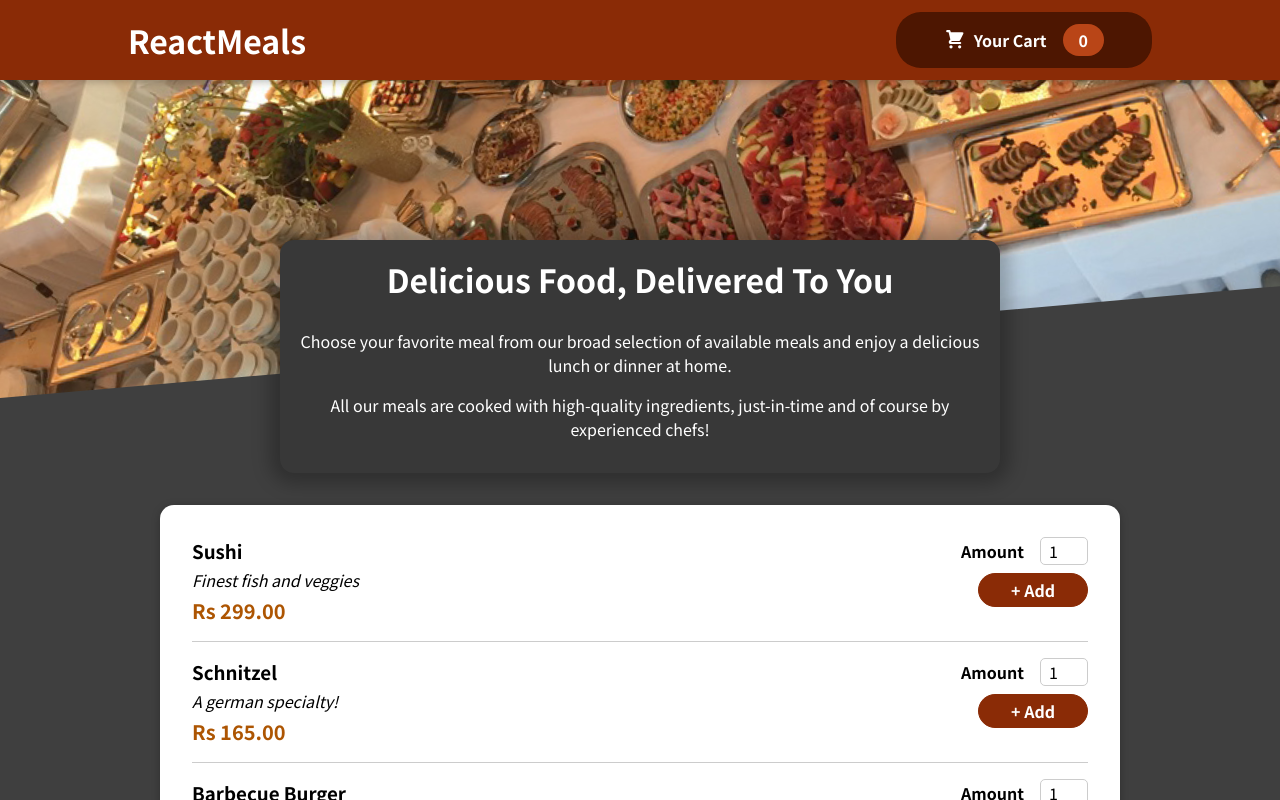
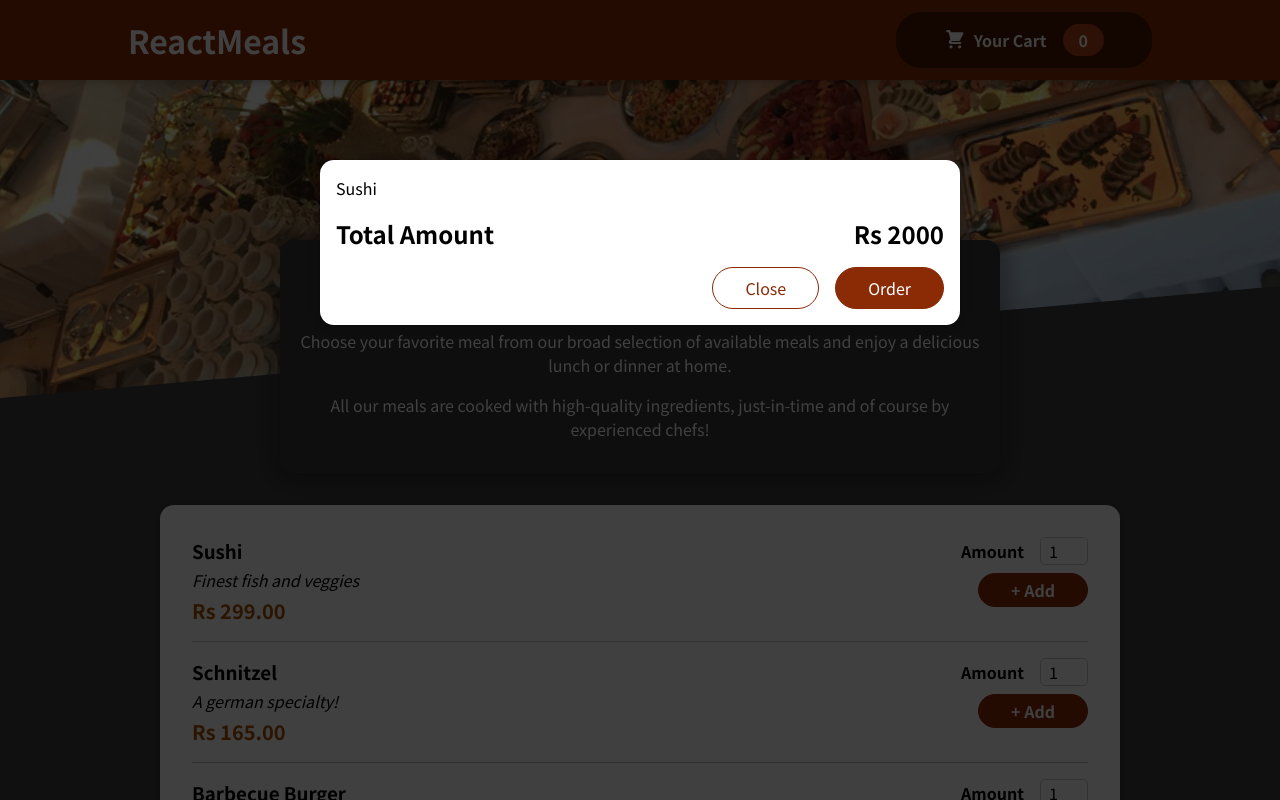
Before and after one commit to codingpartnerNB/restaurant-app-sharpener, a React (Create React App) app: page / in a window 1280 px wide. Shown: the top 800 px of the page. Built offline with nearby package versions, Linux system fonts and the light colour scheme.

Commit message:
Making Cart

```diff
--- a/public/index.html
+++ b/public/index.html
@@ -28,6 +28,7 @@
   </head>
   <body>
     <noscript>You need to enable JavaScript to run this app.</noscript>
+    <div id="overlay"></div>
     <div id="root"></div>
     <!--
       This HTML file is a template.
--- a/src/App.js
+++ b/src/App.js
@@ -1,10 +1,12 @@
 import React, {Fragment} from 'react';
 import Header from './components/Layout/Header';
 import Meals from './components/Meals/Meals';
+import Cart from './components/Cart/Cart';
 
 function App() {
   return (
     <Fragment>
+      <Cart />
       <Header />
       <main>
         <Meals />
--- /dev/null
+++ b/src/components/Cart/Cart.js
@@ -0,0 +1,21 @@
+import styles from './Cart.module.css';
+import Modal from '../UI/Modal';
+
+const Cart = (props)=>{
+    const cartItems = <ul className={styles['cart-items']}>{[{id: "c1", name: "Sushi", amount: 2, price: 200}].map((item)=> <li>{item.name}</li>)}</ul>;
+    return(
+        <Modal>
+            {cartItems}
+            <div className={styles.total}>
+                <span>Total Amount</span>
+                <span>Rs 2000</span>
+            </div>
+            <div className={styles.actions}>
+                <button className={styles['button--alt']}>Close</button>
+                <button className={styles.button}>Order</button>
+            </div>
+        </Modal>
+    );
+}
+
+export default Cart;
--- /dev/null
+++ b/src/components/Cart/Cart.module.css
@@ -0,0 +1,46 @@
+.cart-items {
+    list-style: none;
+    margin: 0;
+    padding: 0;
+    max-height: 20rem;
+    overflow: auto;
+}
+
+.total {
+    display: flex;
+    justify-content: space-between;
+    align-items: center;
+    font-weight: bold;
+    font-size: 1.5rem;
+    margin: 1rem 0;
+}
+
+.actions {
+    text-align: right;
+}
+
+.actions button {
+    font: inherit;
+    cursor: pointer;
+    background-color: transparent;
+    border: 1px solid #8a2b06;
+    padding: 0.5rem 2rem;
+    border-radius: 25px;
+    margin-left: 1rem;
+}
+
+.actions button:hover,
+.actions button:active {
+    background-color: #5a1a01;
+    border-color: #5a1a01;
+    color: white;
+}
+
+.actions .button--alt {
+    color: #8a2b06;
+}
+
+.actions .button {
+    background-color: #8a2b06;
+    color: white;
+}
--- /dev/null
+++ b/src/components/UI/Modal.js
@@ -0,0 +1,24 @@
+import React from 'react';
+import ReactDOM from 'react-dom';
+import styles from './Modal.module.css';
+
+const Backdrop = props =>{
+    return <div className={styles.backdrop} />
+}
+
+const ModalOverlay = props =>{
+    return <div className={styles.modal}>
+        <div className={styles.content}>{props.children}</div>
+    </div>
+}
+
+const Modal = (props)=>{
+    return(
+        <React.Fragment>
+            {ReactDOM.createPortal(<Backdrop />, document.getElementById('overlay'))}
+            {ReactDOM.createPortal(<ModalOverlay>{props.children}</ModalOverlay>, document.getElementById('overlay'))}
+        </React.Fragment>
+    );
+}
+
+export default Modal;
--- /dev/null
+++ b/src/components/UI/Modal.module.css
@@ -0,0 +1,40 @@
+.backdrop {
+    position: fixed;
+    top: 0;
+    left: 0;
+    width: 100%;
+    height: 100vh;
+    z-index: 20;
+    background-color: rgba(0, 0, 0, 0.75);
+}
+
+.modal {
+    position: fixed;
+    top: 20vh;
+    left: 5%;
+    width: 90%;
+    background-color: white;
+    padding: 1rem;
+    border-radius: 14px;
+    box-shadow: 0 2px 8px rgba(0, 0, 0, 0.25);
+    z-index: 30;
+    animation: slide-down 300ms ease-out forwards;
+}
+
+@media (min-width: 768px) {
+    .modal {
+      width: 40rem;
+      left: calc(50% - 20rem);
+    }
+}
+
+@keyframes slide-down {
+    from {
+      opacity: 0;
+      transform: translateY(-3rem);
+    }
+    to {
+      opacity: 1;
+      transform: translateY(0);
+    }
+}
```
